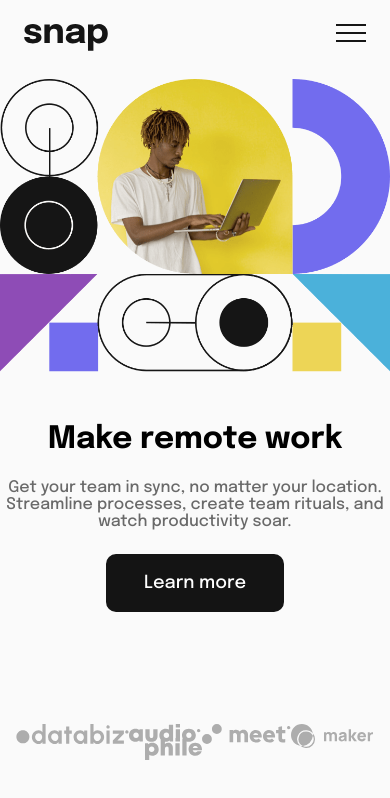
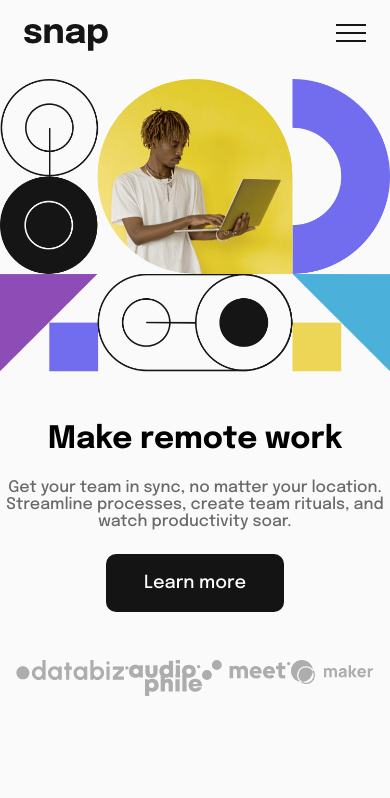
Before and after one commit to Emmanuetoks/intro-component-with-dropdown-menu-vite, a React (Vite) app: page / in a window 390 px wide. Shown: the top 798 px of the page. Built offline with nearby package versions, Linux system fonts and the light colour scheme.

Commit message:
Update index.css

```diff
--- a/CSS/index.css
+++ b/CSS/index.css
@@ -243,7 +243,6 @@ p, pre, .dropdown-link  {
 .client-companies {
     width: 100%;
     justify-content: space-between;
-    padding-block: 4rem;
 }
 
 .client-companies img {
@@ -304,7 +303,7 @@ p, pre, .dropdown-link  {
     }
 
     .client-companies {
-        padding-inline: 1rem;
+        padding-inline: 1em;
     }
 
     .navbar {
```
